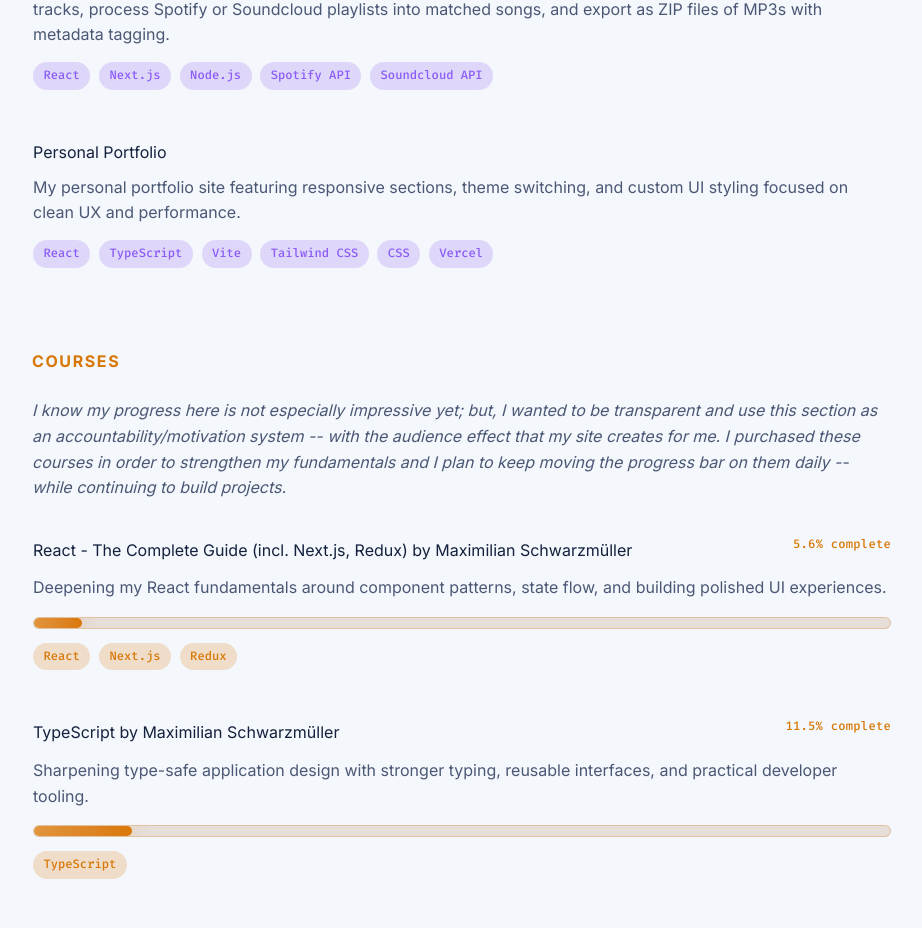
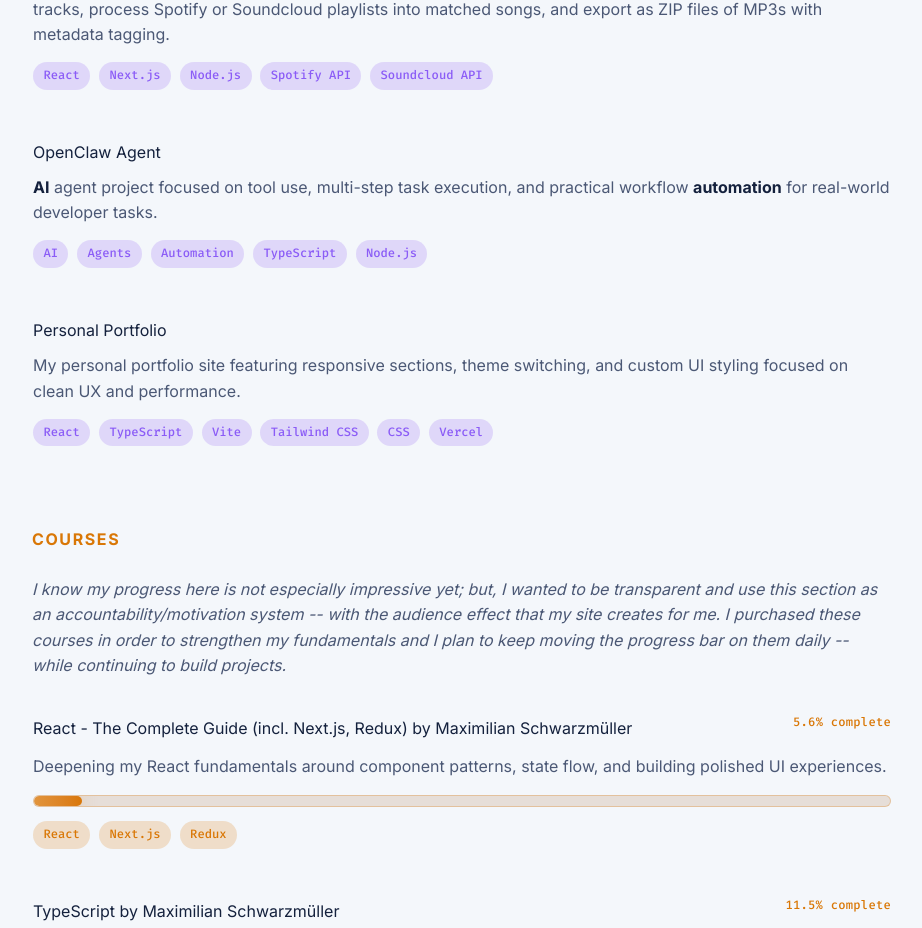
Before and after one commit to kurtluu/portfolio, a React (Vite) app in the folder react-ts-site/: page / in a window 1280 px wide. Shown: the part 2052-2980 px from the top of the page, without its empty margins (178-1100 px from the left). Built offline with nearby package versions, Linux system fonts and the light colour scheme.

Commit message:
Add OpenClaw agent project

```diff
--- a/react-ts-site/src/App.tsx
+++ b/react-ts-site/src/App.tsx
@@ -103,6 +103,12 @@ const projects: Project[] = [
     description:
       "Web app for searching songs and converting them into downloadable audio. View and download individual tracks, process Spotify or Soundcloud playlists into matched songs, and export as ZIP files of MP3s with metadata tagging.",
     tags: ["React", "Next.js", "Node.js", "Spotify API", "Soundcloud API"],
+  },
+  {
+    title: "OpenClaw Agent",
+    description:
+      "AI agent project focused on tool use, multi-step task execution, and practical workflow automation for real-world developer tasks.",
+    tags: ["AI", "Agents", "Automation", "TypeScript", "Node.js"],
   },
   {
     title: "Personal Portfolio",
```
